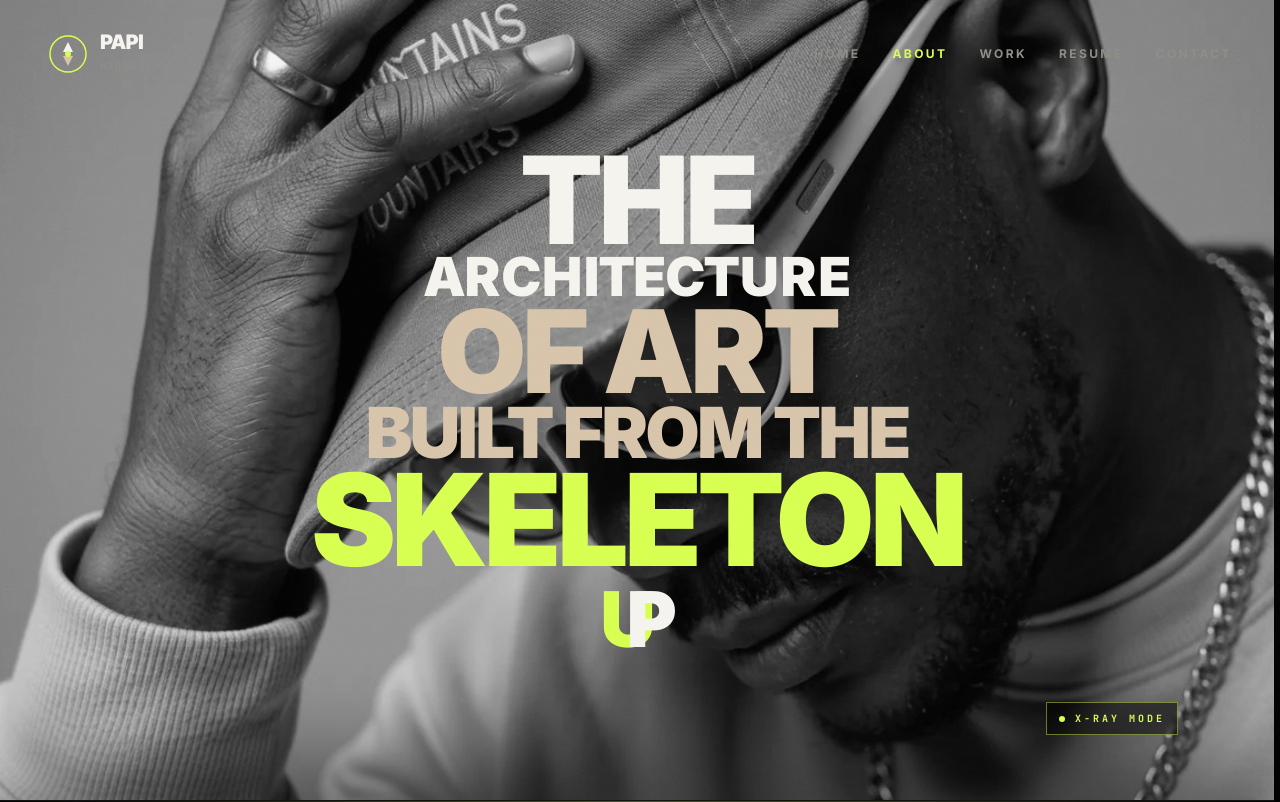
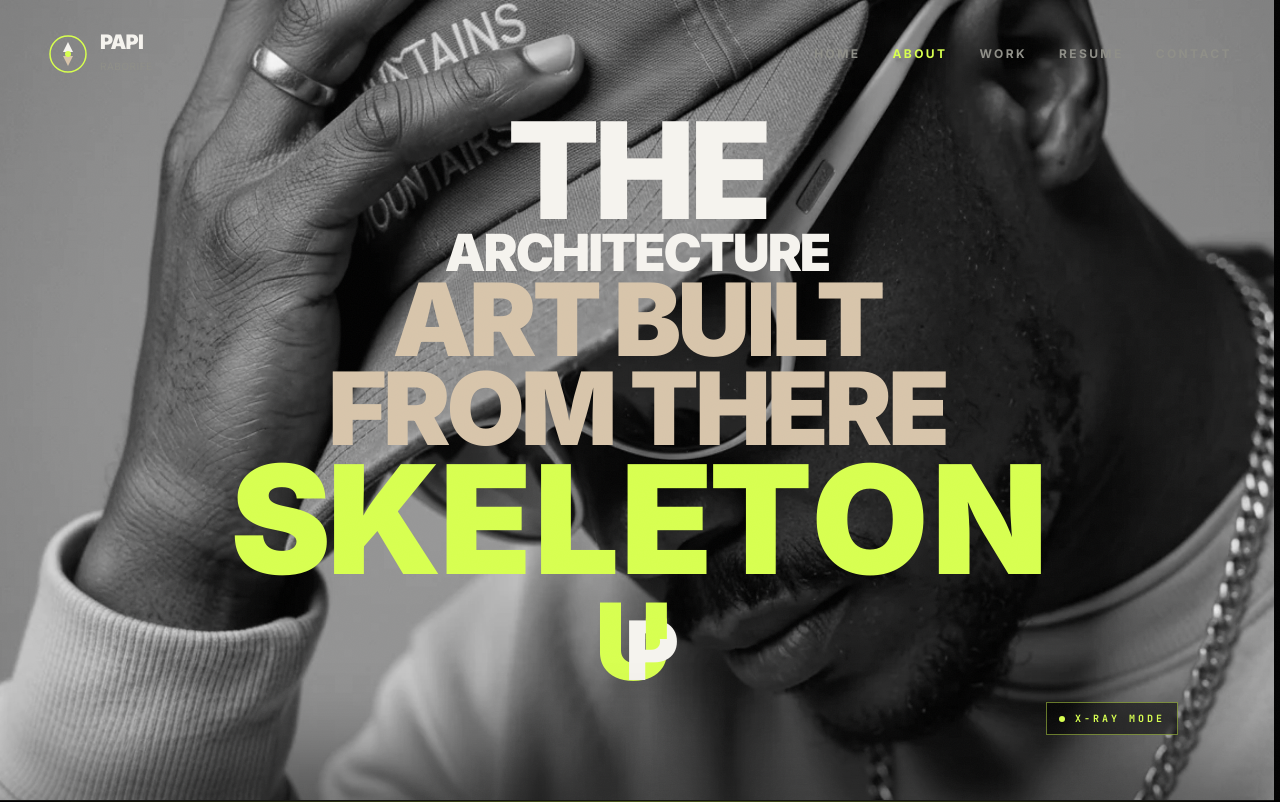
Before and after one commit to PAPI-12/CHOP, a React (Vite) app: page /about in a window 1280 px wide. Shown: the top 802 px of the page. Built offline with nearby package versions, Linux system fonts and the light colour scheme; a web font is replaced by a local one.

Commit message:
About hero: plain ARCHITECTURE, MADNESS flapping into SKELETON, U and P woven
Co-authored-by: arena-agent <297053741+arena-agent@users.noreply.github.com>

```diff
--- a/src/components/AboutHeroTitle.tsx
+++ b/src/components/AboutHeroTitle.tsx
@@ -4,22 +4,22 @@ import SplitFlapSwap from './SplitFlapSwap';
 /**
  * AboutHeroTitle — the hero headline as a tree.
  *
- *              THE              21% of the measure
- *          ARCHITECTURE         37%      widening
- *            OF ART             38%
- *        BUILT FROM THE         53%
- *          SKELETON             60%      the widest row
- *               ⒰               7%      the stem, centred
+ *              THE             20% of the measure
+ *          ARCHITECTURE        30%      widening
+ *           ART BUILT          40%
+ *          FROM THERE          50%
+ *           SKELETON           60%      the widest row — MADNESS flaps into it
+ *                ⒰             6%      the stem, centred
  *
  * Every row is set wider than the one above it, so the block silhouettes a
  * triangle, and UP hangs below the base in the middle like a trunk. The
- * widths are what is stepped, not the sizes: the rows differ hugely in length
- * (THE is 3 characters, BUILT FROM THE is 14), so hitting a widening
- * silhouette means the short rows carry the larger type — 9.5vw, 4.2vw, 9vw,
- * 5.5vw, 10vw. Anything else and the shape comes out lopsided.
+ * widths are what is stepped, not the sizes: the rows differ hugely in
+ * length (THE is 3 characters, SKELETON is 8), so hitting a widening
+ * silhouette means the short rows carry the larger type — 10.5vw, 4vw, 7.9vw,
+ * 7.9vw, 11.8vw. Anything else and the shape comes out lopsided.
  *
- * Only MAAAADNESSS flaps, into ARCHITECTURE. UP is the U+P lockup, set at
- * 6vw so it reads as a stem rather than another row.
+ * Only SKELETON flaps, out of MADNESS. UP is the U+P lockup, set at 6.4vw so
+ * it reads as a stem rather than another row.
  *
  * Colour keeps the homepage's order read top to bottom: bone, bone, tan, tan,
  * lime, lime. No scrim, no drop shadow, no rule.
@@ -30,39 +30,53 @@ const FLAP1_START = 1100; // let the headline land before the flip
 export type Layout = 'tree' | 'pyramid' | 'sketch' | 'stack' | 'centred' | 'split' | 'left';
 export type Palette = 'homepage' | 'lime' | 'bone';
 
-const PALETTES: Record<Palette, { word: string; flip: string; lead: string; tail: string; knock: string }> = {
-  homepage: { word: 'text-[#f5f3ee]', flip: 'text-[#d7ff4f]', lead: 'text-[#d7c4aa]', tail: 'text-[#d7ff4f]', knock: 'text-[#f5f3ee]' },
-  lime: { word: 'text-[#d7ff4f]', flip: 'text-[#f5f3ee]', lead: 'text-[#d7c4aa]', tail: 'text-[#d7ff4f]', knock: 'text-[#f5f3ee]' },
-  bone: { word: 'text-[#f5f3ee]', flip: 'text-[#d7ff4f]', lead: 'text-[#f5f3ee]', tail: 'text-[#d7ff4f]', knock: 'text-[#f5f3ee]' },
+const PALETTES: Record<Palette, { word: string; lead: string; tail: string; tailFlip: string; knock: string }> = {
+  homepage: { word: 'text-[#f5f3ee]', lead: 'text-[#d7c4aa]', tail: 'text-[#d7ff4f]', tailFlip: 'text-[#f5f3ee]', knock: 'text-[#f5f3ee]' },
+  lime: { word: 'text-[#d7ff4f]', lead: 'text-[#d7c4aa]', tail: 'text-[#d7ff4f]', tailFlip: 'text-[#f5f3ee]', knock: 'text-[#f5f3ee]' },
+  bone: { word: 'text-[#f5f3ee]', lead: 'text-[#f5f3ee]', tail: 'text-[#d7ff4f]', tailFlip: 'text-[#d7c4aa]', knock: 'text-[#f5f3ee]' },
 };
 
 // Sizes chosen so each row renders wider than the one above it, not so the
 // type simply gets bigger down the stack — the rows differ too much in
 // length for that to hold a shape.
-const T_THE = 'text-[clamp(2.1rem,9.5vw,4.6rem)] md:text-[clamp(3rem,9.5vw,10.3rem)]';
-const T_ARCH = 'text-[clamp(0.95rem,4.2vw,2.1rem)] md:text-[clamp(1.3rem,4.2vw,4.5rem)]';
-const T_OFART = 'text-[clamp(2rem,9vw,4.4rem)] md:text-[clamp(2.9rem,9vw,9.7rem)]';
-const T_BUILT = 'text-[clamp(1.25rem,5.5vw,2.7rem)] md:text-[clamp(1.8rem,5.5vw,6rem)]';
-const T_SKEL = 'text-[clamp(2.2rem,10vw,4.9rem)] md:text-[clamp(3.1rem,10vw,10.8rem)]';
-const T_UP = 'text-[clamp(1.35rem,6vw,2.9rem)] md:text-[clamp(1.9rem,6vw,6.5rem)]';
+const T_THE = 'text-[clamp(2.3rem,10.5vw,5.1rem)] md:text-[clamp(3.3rem,10.5vw,11.3rem)]';
+const T_ARCH = 'text-[clamp(0.9rem,4vw,2rem)] md:text-[clamp(1.2rem,4vw,4.3rem)]';
+const T_ARTBUILT = 'text-[clamp(1.75rem,7.9vw,3.85rem)] md:text-[clamp(2.5rem,7.9vw,8.5rem)]';
+const T_FROMTHERE = 'text-[clamp(1.75rem,7.9vw,3.85rem)] md:text-[clamp(2.5rem,7.9vw,8.5rem)]';
+const T_SKEL = 'text-[clamp(2.6rem,11.8vw,5.75rem)] md:text-[clamp(3.6rem,11.8vw,12.7rem)]';
+const T_UP = 'text-[clamp(1.4rem,6.4vw,3.1rem)] md:text-[clamp(2rem,6.4vw,6.9rem)]';
 const SMALL = 'block text-[clamp(1rem,2.4vw,1.75rem)] leading-[1.25] tracking-[-0.01em]';
 const LEAD = 'leading-[0.88] tracking-[-0.04em] whitespace-nowrap';
 
 /**
- * The U and P of "UP", locked into one mark.
+ * The U and P of "UP", woven into one mark.
  *
- * The overlap is a measurement, not a guess: at -0.34em the P's stem lands at
- * 0.42em across the U, the middle of its counter (that opening runs about
- * 0.15em to 0.60em). Looser and they merely sit side by side; tighter and the
- * P rides up onto the U's left stem.
+ * Three layers, so the two letters actually pass through each other rather
+ * than one simply sitting on top of the other:
+ *
+ *   1. U        — behind everything
+ *   2. P        — in front of the U
+ *   3. U again  — in front of the P, but clipped to a horizontal band
+ *
+ * So the P laps over the U at the top and again at the foot of its bowl,
+ * while the U crosses in front through the band between: the U passes
+ * through the P, and the P passes through the back of the U.
+ *
+ * The measurements: the U is set 1.3x the P, so it runs 0.988em wide with
+ * its counter open from 0.195em to 0.780em. The P is pulled back 0.57em,
+ * which drops its stem at 0.418em — centred in that opening — and swings its
+ * bowl across the U's right stem with 0.208em of overlap to weave through.
  */
 const UpLock: React.FC<{ u: string; p: string }> = ({ u, p }) => (
-  <span className="inline-flex items-baseline" aria-label="UP">
-    <span aria-hidden className={u}>
+  <span className="relative inline-flex items-baseline tracking-normal" aria-label="UP">
+    <span aria-hidden className={`${u} text-[1.3em]`}>
       U
     </span>
-    <span aria-hidden className={`${p} -ml-[0.34em]`}>
+    <span aria-hidden className={`${p} -ml-[0.57em]`}>
       P
+    </span>
+    <span aria-hidden className={`${u} absolute left-0 top-0 text-[1.3em] [clip-path:inset(25%_0_53%_0)]`}>
+      U
     </span>
   </span>
 );
@@ -81,29 +95,33 @@ const AboutHeroTitle: React.FC<Props> = ({ layout = 'tree', palette = 'homepage'
     return () => window.clearTimeout(t);
   }, []);
 
-  const word = (
+  const arch = (
+    <span className={`block ${T_ARCH} ${LEAD} ${pal.word}`}>ARCHITECTURE</span>
+  );
+
+  const skeleton = (
     <SplitFlapSwap
-      from="MAAAADNESSS"
-      to="ARCHITECTURE"
+      from="MADNESS"
+      to="SKELETON"
       run={flap}
-      settledClassName={pal.word}
-      flippingClassName={pal.flip}
-      className={`block ${T_ARCH} ${LEAD}`}
+      settledClassName={pal.tail}
+      flippingClassName={pal.tailFlip}
+      className={`block ${T_SKEL} ${LEAD}`}
     />
   );
 
   const closing = (
     <span className={`block ${T_UP} ${LEAD} ${pal.tail}`}>
-      SKELETON <UpLock u={pal.tail} p={pal.knock} />
+      <UpLock u={pal.tail} p={pal.knock} />
     </span>
   );
 
   if (layout === 'split') {
     return (
-      <h1 className="h-full flex flex-col justify-between gap-10 md:gap-14 font-display">
-        <span className="block whitespace-nowrap">{word}</span>
-        <span className="flex items-end justify-between gap-6 md:gap-10">
-          <span className={`${SMALL} ${pal.lead}`}>OF ART BUILT FROM THE</span>
+      <h1 className="h-full flex flex-col justify-between gap-10 md:gap-14 font-display items-center text-center">
+        {arch}
+        <span className="flex items-end justify-between gap-6 md:gap-10 w-full">
+          <span className={`${SMALL} ${pal.lead}`}>ART BUILT FROM THERE</span>
           {closing}
         </span>
       </h1>
@@ -116,9 +134,9 @@ const AboutHeroTitle: React.FC<Props> = ({ layout = 'tree', palette = 'homepage'
       : 'h-full flex flex-col justify-center gap-[0.02em] font-display items-center text-center';
     return (
       <h1 className={cls}>
-        <span className="block whitespace-nowrap">{word}</span>
-        <span className={`block ${T_SKEL} ${LEAD} ${pal.lead}`}>OF ART BUILT</span>
-        <span className={`block ${T_SKEL} ${LEAD} ${pal.lead}`}>FROM THE</span>
+        {arch}
+        <span className={`block ${T_SKEL} ${LEAD} ${pal.lead}`}>ART BUILT</span>
+        <span className={`block ${T_SKEL} ${LEAD} ${pal.lead}`}>FROM THERE</span>
         {closing}
       </h1>
     );
@@ -127,13 +145,11 @@ const AboutHeroTitle: React.FC<Props> = ({ layout = 'tree', palette = 'homepage'
   if (layout === 'stack') {
     return (
       <h1 className="h-full flex flex-col justify-center gap-[0.02em] font-display items-center text-center">
-        <span className="block whitespace-nowrap">{word}</span>
-        <span className={`block ${T_OFART} ${LEAD} ${pal.lead}`}>OF ART BUILT</span>
-        <span className={`block ${T_SKEL} ${LEAD} ${pal.lead}`}>FROM THE</span>
-        <span className={`block ${T_UP} ${LEAD} ${pal.tail}`}>SKELETON</span>
-        <span className={`block ${T_UP} ${LEAD} ${pal.tail}`}>
-          <UpLock u={pal.tail} p={pal.knock} />
-        </span>
+        {arch}
+        <span className={`block ${T_ARTBUILT} ${LEAD} ${pal.lead}`}>ART BUILT</span>
+        <span className={`block ${T_FROMTHERE} ${LEAD} ${pal.lead}`}>FROM THERE</span>
+        <span className={`block ${T_SKEL} ${LEAD} ${pal.tail}`}>SKELETON</span>
+        {closing}
       </h1>
     );
   }
@@ -142,12 +158,12 @@ const AboutHeroTitle: React.FC<Props> = ({ layout = 'tree', palette = 'homepage'
   return (
     <h1 className="h-full flex flex-col justify-center font-display items-center text-center">
       <span className={`block ${T_THE} ${LEAD} ${pal.word}`}>THE</span>
-      <span className="block whitespace-nowrap">{word}</span>
-      <span className={`block ${T_OFART} ${LEAD} ${pal.lead}`}>OF ART</span>
-      <span className={`block ${T_BUILT} ${LEAD} ${pal.lead}`}>BUILT FROM THE</span>
-      {/* The base — the widest row. */}
-      <span className={`block ${T_SKEL} ${LEAD} ${pal.tail}`}>SKELETON</span>
-      {/* The stem: narrow, centred, the U and P interlocked. */}
+      {arch}
+      <span className={`block ${T_ARTBUILT} ${LEAD} ${pal.lead}`}>ART BUILT</span>
+      <span className={`block ${T_FROMTHERE} ${LEAD} ${pal.lead}`}>FROM THERE</span>
+      {/* The base — the widest row, and the only one that flaps. */}
+      <span className="block whitespace-nowrap">{skeleton}</span>
+      {/* The stem: narrow, centred, the U and P woven together. */}
       <span className={`block ${T_UP} ${LEAD} ${pal.tail} mt-[1.2vh]`}>
         <UpLock u={pal.tail} p={pal.knock} />
       </span>
--- a/tools/smoke/about-title.mjs
+++ b/tools/smoke/about-title.mjs
@@ -6,8 +6,8 @@
  * depends on the player's own phase reaching the page. This mounts the real
  * components, lets the sequence actually run against the clock, and asserts
  * what is on the board at each beat — including that the board grows, since
- * SKELETON UP (11) becomes UNLOCK SKELETON (15) and a fixed-width flip would
- * silently drop the tail.
+ * MADNESS (7) becomes SKELETON (8) and a fixed-width flip would silently drop
+ * the tail.
  */
 import assert from 'node:assert/strict';
 import { build } from 'esbuild';
@@ -90,16 +90,23 @@ try {
   window.titleTest.mountTitle();
   await wait(250);
 
-  assert.equal(board('ARCHITECTURE'), 'MAAAADNESSS', 'beat 1: the board opens on MAAAADNESSS, not on the target');
-  // The closing pair is set, not flapped: SKELETON over the U+P lockup.
-  const closing = [...doc.querySelectorAll('h1 span')].find((n) => n.textContent.trim() === 'SKELETON');
-  assert.ok(closing, 'the closing pair opens on SKELETON');
+  // ARCHITECTURE is plain type now; the only board is SKELETON, and it opens
+  // on MADNESS.
+  assert.equal(board('SKELETON'), 'MADNESS', 'beat 1: the board opens on MADNESS, not on the target');
+  const arch = [...doc.querySelectorAll('h1 span')].find((n) => n.textContent.trim() === 'ARCHITECTURE');
+  assert.ok(arch, 'ARCHITECTURE is on the board');
+  assert.equal(doc.querySelectorAll('[aria-label="ARCHITECTURE"]').length, 0,
+    'ARCHITECTURE is plain type — the split-flap moved to SKELETON');
   const upLock = doc.querySelector('[aria-label="UP"]');
-  assert.ok(upLock, 'the closing pair ends in the U+P lockup');
-  assert.equal(upLock.textContent.replace(/\s/g, ''), 'UP', 'the lockup is built from U and P');
-  // The U and P must actually overlap, or it is not a lockup.
-  const [uEl, pEl] = upLock.children;
+  assert.ok(upLock, 'the headline ends in the U+P lockup');
+  // Three layers: U behind, P over it, and a clipped U woven back in front.
+  // Without the clip the two letters merely stack, which is not a lockup.
+  const [uEl, pEl, weave] = upLock.children;
+  assert.equal(uEl.textContent.trim(), 'U', 'the lockup is built from a U');
+  assert.equal(pEl.textContent.trim(), 'P', '...and a P');
   assert.ok(/-ml-/.test(pEl.className), 'the P is pulled into the U');
+  assert.ok(weave && /clip-path/.test(weave.className), 'a clipped U weaves back in front of the P');
+  assert.ok(/1\.3em/.test(uEl.className), 'the U is the bigger of the two');
   assert.equal(doc.querySelectorAll('h1 button').length, 0, 'the headline carries no control — the film runs from the player');
   assert.equal(doc.querySelectorAll('h1 [aria-hidden].bg-\\[\\#d7ff4f\\]').length, 0,
     'no rule between the rows');
@@ -110,7 +117,7 @@ try {
   const W = { A:.72,B:.72,C:.72,D:.78,E:.62,F:.6,G:.78,H:.78,I:.32,J:.5,K:.72,L:.58,
     M:.92,N:.78,O:.82,P:.68,Q:.82,R:.72,S:.66,T:.62,U:.76,V:.72,W:.98,X:.68,Y:.66,Z:.62,' ':.34 };
   const em = (t) => (t === 'UP'
-    ? W.U + W.P - 0.34 - 0.08                       // the interlocked lockup
+    ? W.U * 1.3 + W.P - 0.57                        // the woven lockup
     : [...t].reduce((a, c) => a + (W[c] ?? 0.62), 0) - 0.04 * t.length);
   const tierOf = (el) => {
     const m = /text-\[clamp\([^,]+,([\d.]+)vw/.exec(el.className);
@@ -121,10 +128,12 @@ try {
   const upParent = upEl.parentElement;
   const rows = [
     ['THE', row('THE')],
-    ['ARCHITECTURE', doc.querySelector('[aria-label="ARCHITECTURE"]')],
-    ['OF ART', row('OF ART')],
-    ['BUILT FROM THE', row('BUILT FROM THE')],
-    ['SKELETON', row('SKELETON')],
+    ['ARCHITECTURE', arch],
+    ['ART BUILT', row('ART BUILT')],
+    ['FROM THERE', row('FROM THERE')],
+    // SKELETON is the flap board, so the size class sits on the board's own
+    // root rather than on the row wrapper around it.
+    ['SKELETON', doc.querySelector('[aria-label="SKELETON"]')],
     ['UP', upParent],
   ];
   for (const [label, el] of rows) assert.ok(el, `the ${label} row is rendered`);
@@ -142,26 +151,26 @@ try {
 
   // Beat 2 — MAAAADNESSS flaps into ARCHITECTURE, and the board grows by one.
   await wait(2300);
-  assert.equal(board('ARCHITECTURE'), 'ARCHITECTURE', 'beat 2: MAAAADNESSS has flapped into ARCHITECTURE');
-  assert.equal(tiles('ARCHITECTURE'), 'ARCHITECTURE'.length, 'the board grew to fit ARCHITECTURE');
+  assert.equal(board('SKELETON'), 'SKELETON', 'beat 2: MADNESS has flapped into SKELETON');
+  assert.equal(tiles('SKELETON'), 'SKELETON'.length, 'the board grew to fit SKELETON');
 
   // Beat 3 — no pull-back any more: both words hold their ground. The
   // display word carries the lime and the bottom copy stays bone and still.
   // The colour sits on the tile faces, not on the flap's root span. The
   // hierarchy is the homepage hero's, read top to bottom: display word bone,
   // lead tan, closing word lime.
-  const bigFace = doc.querySelector('[aria-label="ARCHITECTURE"] [data-face]');
-  assert.ok(/f5f3ee/.test(bigFace.className), 'beat 3: the display word is bone');
-  assert.ok(/d7ff4f/.test(bigFace.className) === false, 'the display word is not lime — lime is the closing word');
+  const skelFace = doc.querySelector('[aria-label="SKELETON"] [data-face]');
+  assert.ok(/d7ff4f/.test(skelFace.className), 'beat 3: SKELETON has settled lime');
+  assert.ok(/f5f3ee/.test(arch.className), 'ARCHITECTURE is bone');
+  assert.ok(/d7ff4f/.test(arch.className) === false, 'ARCHITECTURE is not lime — lime is the closing word');
   const leadLines = [...doc.querySelectorAll('h1 span')].filter(
-    (n) => n.textContent.trim() === 'OF ART' || n.textContent.trim() === 'BUILT FROM THE',
+    (n) => n.textContent.trim() === 'ART BUILT' || n.textContent.trim() === 'FROM THERE',
   );
   assert.equal(leadLines.length, 2, 'the rest of the line is set as display lines, not a caption');
   const bottomLeft = leadLines[0];
   assert.ok(/d7c4aa/.test(bottomLeft.className), 'the lead is tan');
-  assert.ok(/d7ff4f/.test(closing.className), 'the closing line is lime');
-  assert.equal(doc.querySelectorAll('[data-face]').length, 'ARCHITECTURE'.length,
-    'only the display word is a split-flap board — the closing line is plain type');
+  assert.equal(doc.querySelectorAll('[data-face]').length, 'SKELETON'.length,
+    'only SKELETON is a split-flap board — every other row is plain type');
   assert.ok(!/blur/.test(bottomLeft.getAttribute('style') || ''), 'the bottom copy does not recede — the pull-back beat is gone');
 
   console.log('PASS  the tree: six rows widening downward, UP the stem, no rule');
```
Also changed, not shown: src/pages/About.tsx (+5 -4 lines).
